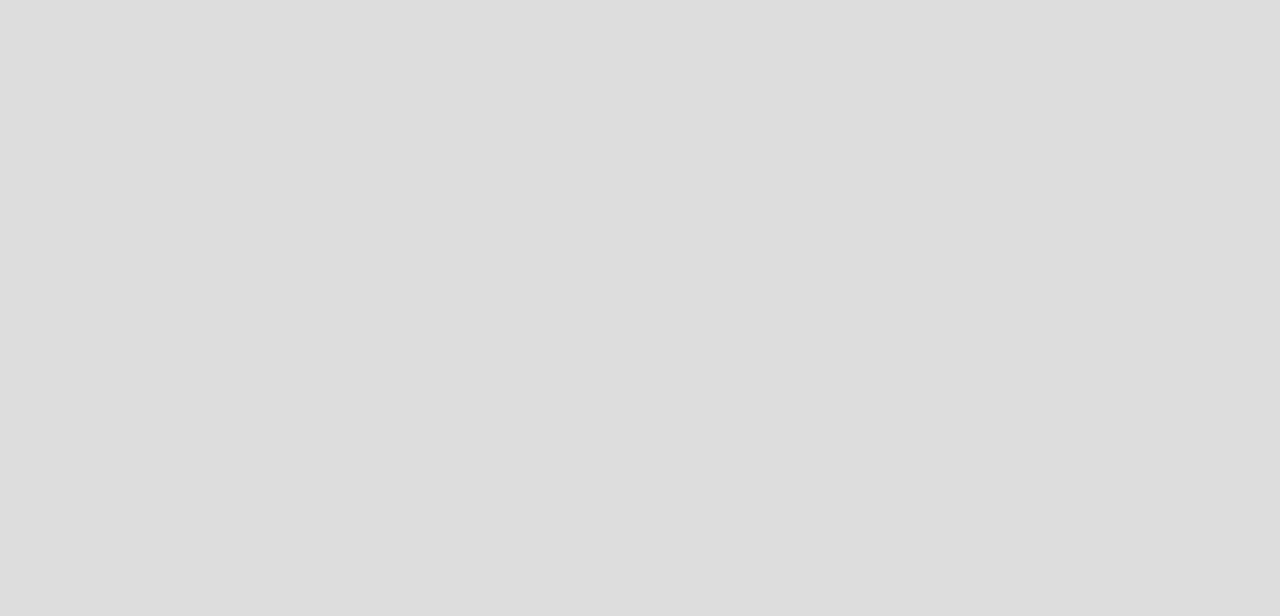
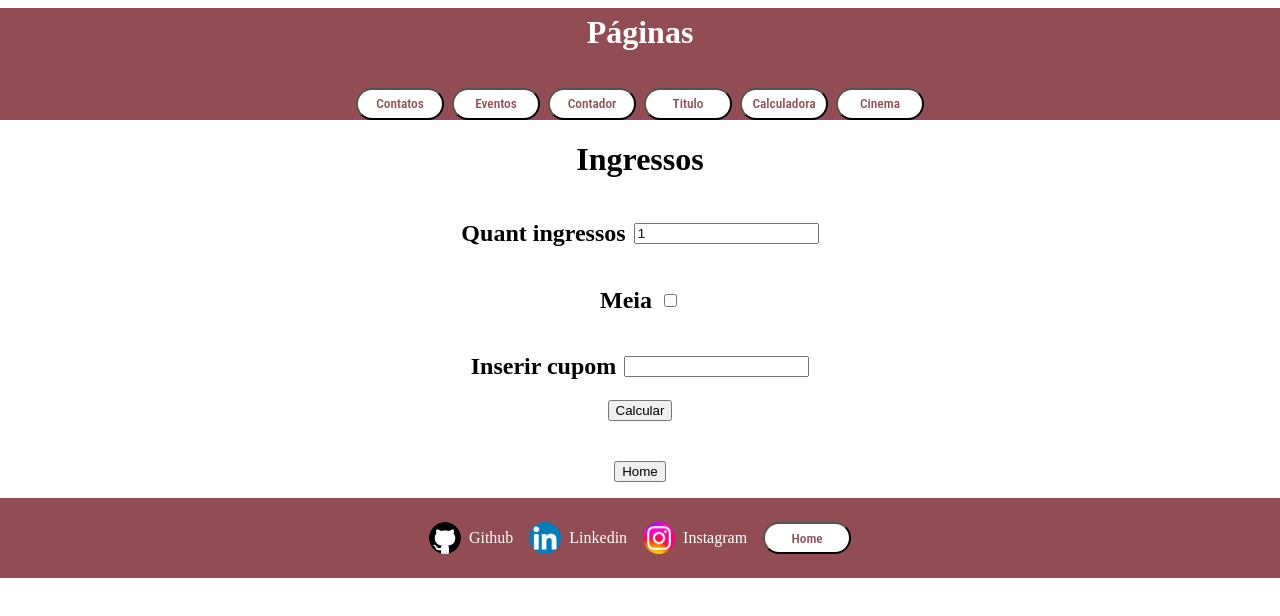
Before and after one commit to Pedro-Card65/React, a React (Create React App) app: page /pages/cinema/index.jsx in a window 1280 px wide. Before the commit this address had no page. Shown: the top 616 px of the page. Built offline with nearby package versions, Linux system fonts and the light colour scheme.

Commit message:
Página de ingressos e alteração footer

```diff
--- a/package.json
+++ b/package.json
@@ -9,9 +9,9 @@
     "@testing-library/user-event": "^13.5.0",
     "react": "^19.2.8",
     "react-dom": "^19.2.8",
-    "react-router-dom": "^7.18.3",
+    "react-router-dom": "^7.18.5",
     "react-scripts": "5.0.1",
-    "sass": "^1.103.1",
+    "sass": "^1.106.1",
     "web-vitals": "^2.1.4"
   },
   "scripts": {
--- a/src/components/footer/index.jsx
+++ b/src/components/footer/index.jsx
@@ -5,27 +5,35 @@ export default function Footer() {
     return (
         <div className="comp-rod">
 
-            <div className="github">
+            <div className="socials">
 
-
-                <a href="https://github.com/Pedro-Card65">
+                <a href="https://github.com/Pedro-Card65" target='blank'>
                     <img src="/assets/images/github.png" alt="" />
                     Github
                 </a>
 
-
             </div>
 
-            <div className="linkedin">
+            <div className="socials">
 
-
-                <a href="https://linkedin.com/in/pedro-cardoso65">
+                <a href="https://linkedin.com/in/pedro-cardoso65" target='blank'>
                     <img src = "/assets/images/linkedin.png" alt="" />
                     Linkedin
                 </a>
 
+            </div>
 
+            <div className="socials">
+
+                <a href="https://www.instagram.com/pedro.cardzz" target='blank'>
+                    <img src="/assets/images/insta.png" alt="" />
+                    Instagram
+                </a>
             </div>
+
+            <Link to = '/'>
+                <button>Home</button>
+            </Link>
 
         </div>
     )
--- a/src/components/footer/index.scss
+++ b/src/components/footer/index.scss
@@ -8,6 +8,9 @@
     justify-content: center;
 
     background-color: #924c54;
+    gap: 1rem;
+
+    margin-top: 1rem;
 
     img {
         width: 2rem;
@@ -15,15 +18,33 @@
         border-radius: 100%;
     }
 
-    .github, .linkedin{
-        display: flex;
+    .socials{
+        a {
+            display: flex;
 
-        align-items: center;
-        justify-content: center;
+            align-items: center;
+            justify-content: center;
+            gap: 0.5rem;
+        }
+    }
 
-    }
     a {
         text-decoration: none;
         color: white;
     }
+
+
+    button {
+        background-color: #ffffff;
+        color: #924c54;
+        width: 5.5rem;
+        height: 2rem;
+        border-radius: 25rem;
+
+        font-family: "Roboto Condensed", sans-serif;
+        font-optical-sizing: auto;
+        font-weight: 500;
+        font-style: normal;
+    }
+
 }
--- a/src/components/header/index.jsx
+++ b/src/components/header/index.jsx
@@ -29,6 +29,10 @@ export default function Header(props) {
                 <button>Calculadora</button>
                 </Link>
 
+                <Link to = '../pages/cinema/index.jsx'>
+                    <button>Cinema</button>
+                </Link>
+
             </div>
         </div>
     )
--- a/src/components/header/index.scss
+++ b/src/components/header/index.scss
@@ -4,10 +4,29 @@
     align-items: center;
     justify-content: center;
 
-    width: 75vw;
-    height: auto;
+    width: 100vw;
+    height: 14vh;
     background-color: #924c54;
-    border-radius: 25rem;
 
     color: white;
+
+    .links {
+        display: flex;
+        gap: 0.5rem;
+        margin: 1rem;
+
+        button {
+          background-color: #ffffff;
+          color: #924c54;
+          width: 5.5rem;
+          height: 2rem;
+          border-radius: 25rem;
+
+          font-family: "Roboto Condensed", sans-serif;
+          font-optical-sizing: auto;
+          font-weight: 500;
+          font-style: normal;
+        }
+
+    }
 }
--- a/src/index.scss
+++ b/src/index.scss
@@ -15,22 +15,3 @@ body {
 
 
 }
-
-.links {
-        display: flex;
-        gap: 0.5rem;
-        margin: 1rem;
-
-        button {
-          background-color: #d1d1d1;
-          color: #924c54;
-          width: 5.5rem;
-          height: 2rem;
-          border-radius: 25rem;
-
-          font-family: "Roboto Condensed", sans-serif;
-          font-optical-sizing: auto;
-          font-weight: 500;
-          font-style: normal;
-        }
-    }
--- a/src/pages/calculator/index.jsx
+++ b/src/pages/calculator/index.jsx
@@ -1,8 +1,8 @@
 import './index.scss';
-import { Link } from 'react-router-dom';
 import { useState } from 'react';
 
 import Header from '../../components/header';
+import Footer from '../../components/footer';
 
 export default function Calculadora() {
     const [n1, setn1] = useState("")
@@ -76,9 +76,7 @@ export default function Calculadora() {
 
             <div className = 'resp'>{resp}</div>
 
-            <Link to = '/'>
-                <button>Home</button>
-            </Link>
+            <Footer/>
         </div>
     )
 }
--- /dev/null
+++ b/src/pages/cinema/index.jsx
@@ -0,0 +1,73 @@
+import './index.scss';
+import { Link } from 'react-router-dom';
+import { useState } from 'react';
+
+import Header from '../../components/header/index.jsx';
+import Footer from '../../components/footer/index.jsx';
+
+export default function Ingresso(){
+    let valor = 30
+
+    const [quant, setQuant] = useState(1)
+    const [meia, setMeia] = useState(false)
+    const [cupom, setCupom] = useState('')
+    const [final, SetFinal] = useState('')
+
+    function valorTotal() {
+        let total = valor * quant
+
+        if (meia === true) {
+            total = total / 2;
+
+        }
+
+        if (cupom === 'SEM50') {
+            total = total * 0.5;
+
+        }
+
+        if (cupom === 'SEM20') {
+            total = total * 0.8;
+
+        }
+
+        SetFinal(total)
+
+    }
+
+
+    return(
+        <div className="cinema">
+            <Header/>
+
+            <h1>Ingressos</h1>
+
+            <div className="conta">
+                <div className="">
+                    <h2>Quant ingressos</h2>
+                    <input type="number" value={quant} onChange = {(e)=> setQuant(e.target.value)}/>
+                </div>
+
+                <div className="">
+                    <h2>Meia</h2>
+                    <input type="checkbox" value = {meia} onChange = {(e)=> setMeia(e.target.checked)} />
+                </div>
+
+                <div className="">
+                    <h2>Inserir cupom</h2>
+                    <input type="text" value = {cupom} onChange = {(e) => setCupom(e.target.value)}/>
+                </div>
+
+                <button onClick={valorTotal}>Calcular</button>
+
+                <h2>{final}</h2>
+            </div>
+
+            <Link to = '/'>
+                <button>Home</button>
+            </Link>
+
+            <Footer/>
+        </div>
+    )
+}
--- /dev/null
+++ b/src/pages/cinema/index.scss
@@ -0,0 +1,17 @@
+.cinema {
+    display: flex;
+    flex-direction: column;
+    align-items: center;
+
+    .conta {
+        display: flex;
+        flex-direction: column;
+        align-items: center;
+
+        div {
+            display: flex;
+            align-items: center;
+            gap: 0.5rem;
+        }
+    }
+}
--- a/src/router.jsx
+++ b/src/router.jsx
@@ -1,20 +1,16 @@
-import './index.scss';
 import App from './pages/app/App';
 
-import './pages/contato/index.scss';
 import Contato from './pages/contato/index.jsx';
 
-import './pages/event/index.scss';
 import Evento from './pages/event/index.jsx';
 
-import './pages/contador/index.scss'
 import Contador from './pages/contador/index.jsx'
 
 import Tittle from './pages/titulo/index.jsx';
-import './pages/titulo/index.scss';
 
 import Calculadora from './pages/calculator/index.jsx';
-import './pages/titulo/index.scss'
+
+import Ingresso from './pages/cinema/index.jsx'
 
 import {BrowserRouter, Routes, Route} from 'react-router-dom';
 
@@ -28,6 +24,7 @@ export default function Router(){
             <Route path = '/pages/contador/index.jsx' element = {<Contador/>} />
             <Route path = '/pages/titulo/index.jsx' element = {<Tittle/>} />
             <Route path = '/pages/calculadora/index.jsx' element = {<Calculadora/>} />
+            <Route path = '/pages/cinema/index.jsx' element = {<Ingresso/>} />
         </Routes>
     </BrowserRouter>
     );
```
Also changed, not shown: public/assets/images/insta.png (added), 1 other file (tests, documents, lock files or other folders).
